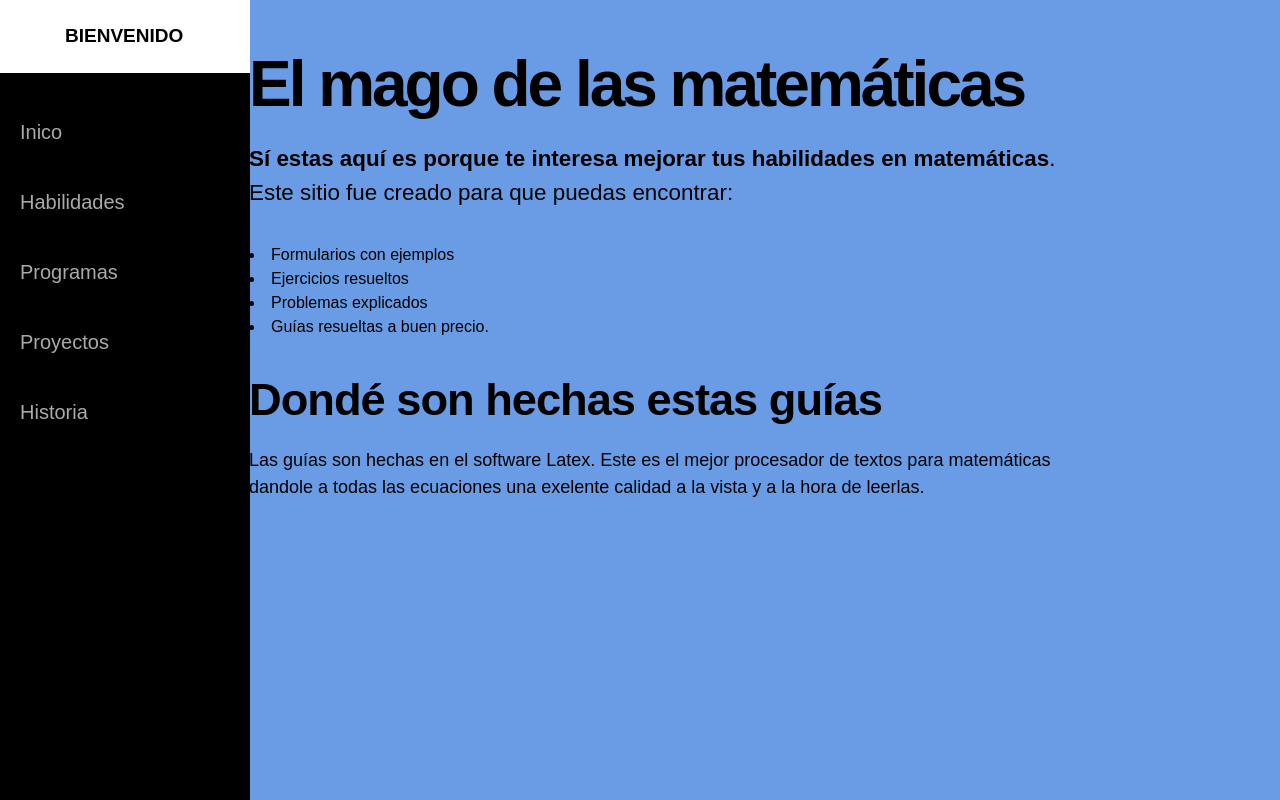
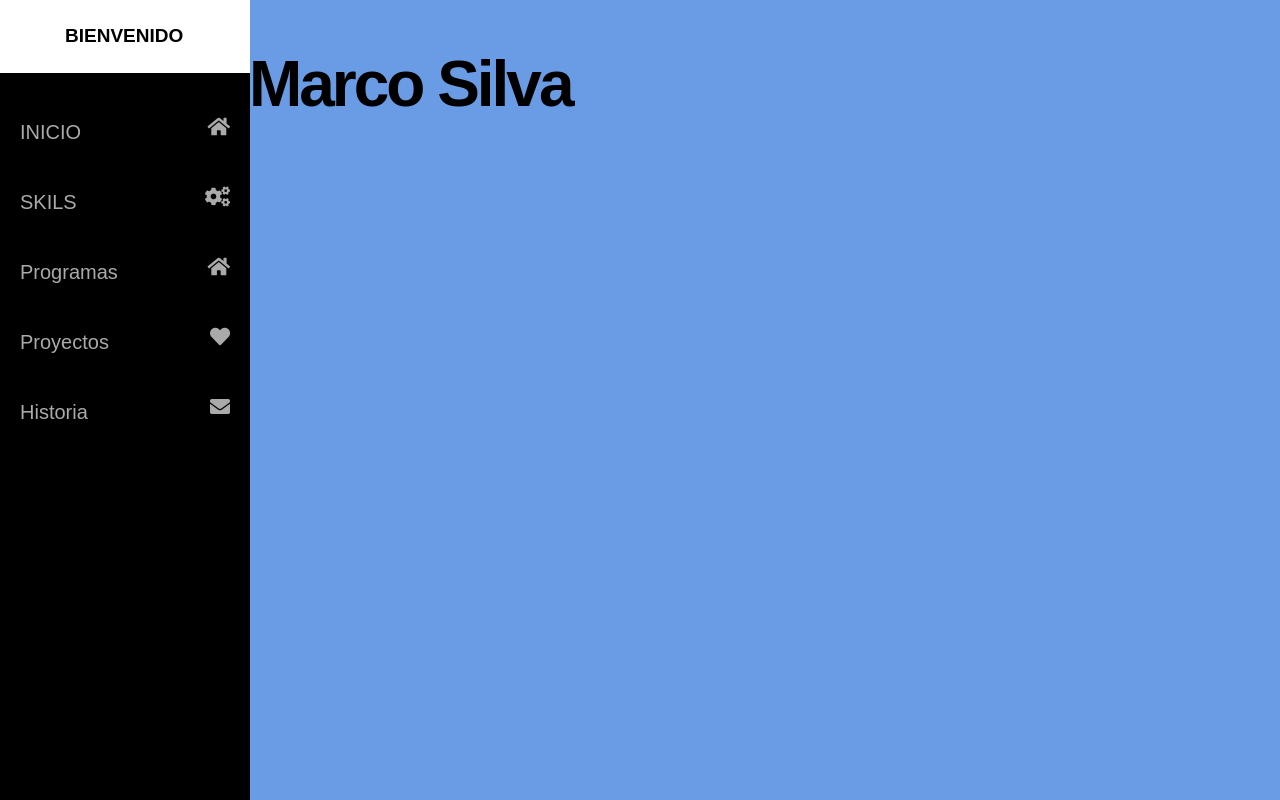
Before and after one commit to WokerSilva/WokerSilva.github.io, a plain HTML site: page index.html in a window 1280 px wide. Drawn offline with nearby package versions, Linux system fonts and the light colour scheme.

Commit message:
Añadiendo iconos al Navbar

```diff
--- a/index.html
+++ b/index.html
@@ -12,6 +12,10 @@
     <meta property="og:title" content="Mi pagina web" />
     <meta property="og:type" content="article" />
     <meta property="og:url" content="https://glitch-hello-website.glitch.me/" />
+    <!-- Añadiendo Link de Boostrap -->
+    <link rel="stylesheet" href="https://maxcdn.bootstrapcdn.com/bootstrap/4.5.2/css/bootstrap.min.css">
+    <!-- Añadiendo Link icnos -->
+    <link rel="stylesheet" href="https://cdnjs.cloudflare.com/ajax/libs/font-awesome/5.15.3/css/all.min.css">
 
     <!-- Import the webpage's stylesheet -->
     <link rel="stylesheet" href="style.css" />
@@ -25,30 +29,40 @@
 
           <div class="overflow-container">
             <ul class="menu-dropdown">
-              <br />
+              <br/>
               <li>
-                <a href="#">Inico</a
-                ><span class="icon"><i class="fa fa-dashboard"></i></span>
+                <a href="#">
+                    <span class="mr-2"> INICIO </span>
+                    <i class="fas fa-home float-right"></i>
+                </a>
               </li>
 
               <li class="menu-hasdropdown">
-                <a href="#">Habilidades</a
-                ><span class="icon"><i class="fa fa-gear"></i></span>
+                <a href="#">
+                    <span class="mr-2"> SKILS </span>
+                    <i class="fas fa-cogs float-right"></i>
+                </a>
               </li>
 
               <li class="menu-hasdropdown">
-                <a href="#">Programas</a
-                ><span class="icon"><i class="fa fa-gear"></i></span>
+                <a href="#">
+                    <span class="mr-2">Programas</span>
+                    <i class="fas fa-home float-right"></i>
+                </a>
               </li>
 
               <li>
-                <a href="#">Proyectos</a
-                ><span class="icon"><i class="fa fa-heart"></i></span>
+                <a href="#">
+                    <span class="mr-2">Proyectos</span>
+                    <i class="fas fa-heart float-right"></i>
+                </a>
               </li>
 
               <li>
-                <a href="#">Historia</a
-                ><span class="icon"><i class="fa fa-envelope"></i></span>
+                <a href="#">
+                    <span class="mr-2">Historia</span>
+                    <i class="fas fa-envelope float-right"></i>
+                </a>
               </li>
             </ul>
           </div>
@@ -56,42 +70,12 @@
     </div>
     <div class="new-wrapper">
         <div id="main">
-          <div id="main-contents">
-            <h1>El mago de las matemáticas</h1>
+            <div id="main-contents">
+                <h1> Marco Silva </h1>
 
-            <p class="intro">
-              <strong
-                >Sí estas aquí es porque te interesa mejorar tus habilidades
-              en matemáticas</strong
-              >. Este sitio fue creado para que puedas encontrar:
-              <oltype=”A”>
-                <li>Formularios con ejemplos</li>
-                <li>Ejercicios resueltos</li>
-                <li>Problemas explicados</li>
-                <li>Guías resueltas a buen precio.</li>
-              </ol>
-            </p>
-
-            <h2>Dondé son hechas estas guías</h2>
-
-            <p>
-              Las guías son hechas en el software Latex. Este es el mejor
-              procesador de textos para matemáticas dandole a todas las
-              ecuaciones una exelente calidad a la vista y a la hora de
-              leerlas.
-            </p>
-<!--
-            <h2>A Touch of jQuery</h2>
-            <p>
-              I'm sure this could be done with vanilla javascript, but that is
-              not my strong suit. So here we are. You might be thinking, "Why
-              not just use JQuery for all of the functionality?" Well, you can!
-              Fork it and go nuts! Maybe drop me a line if you do.
-            </p>
--->
-          </div>
+            </div>
         </div>
-      </div>
+    </div>
 
     <script src="https://cdn.jsdelivr.net/npm/bootstrap@5.3.1/dist/js/bootstrap.bundle.min.js" integrity="sha384-HwwvtgBNo3bZJJLYd8oVXjrBZt8cqVSpeBNS5n7C8IVInixGAoxmnlMuBnhbgrkm" crossorigin="anonymous"></script>
     <script src="https://cdn.jsdelivr.net/npm/@popperjs/core@2.11.8/dist/umd/popper.min.js" integrity="sha384-I7E8VVD/ismYTF4hNIPjVp/Zjvgyol6VFvRkX/vR+Vc4jQkC+hVqc2pM8ODewa9r" crossorigin="anonymous"></script>
--- a/style.css
+++ b/style.css
@@ -14,7 +14,7 @@ body{
   position: fixed;
   top: 0;
   left: 0;
-  width: 100%;
+  width: 350px;
   height: 100%;
   z-index: 999;
 }
```
